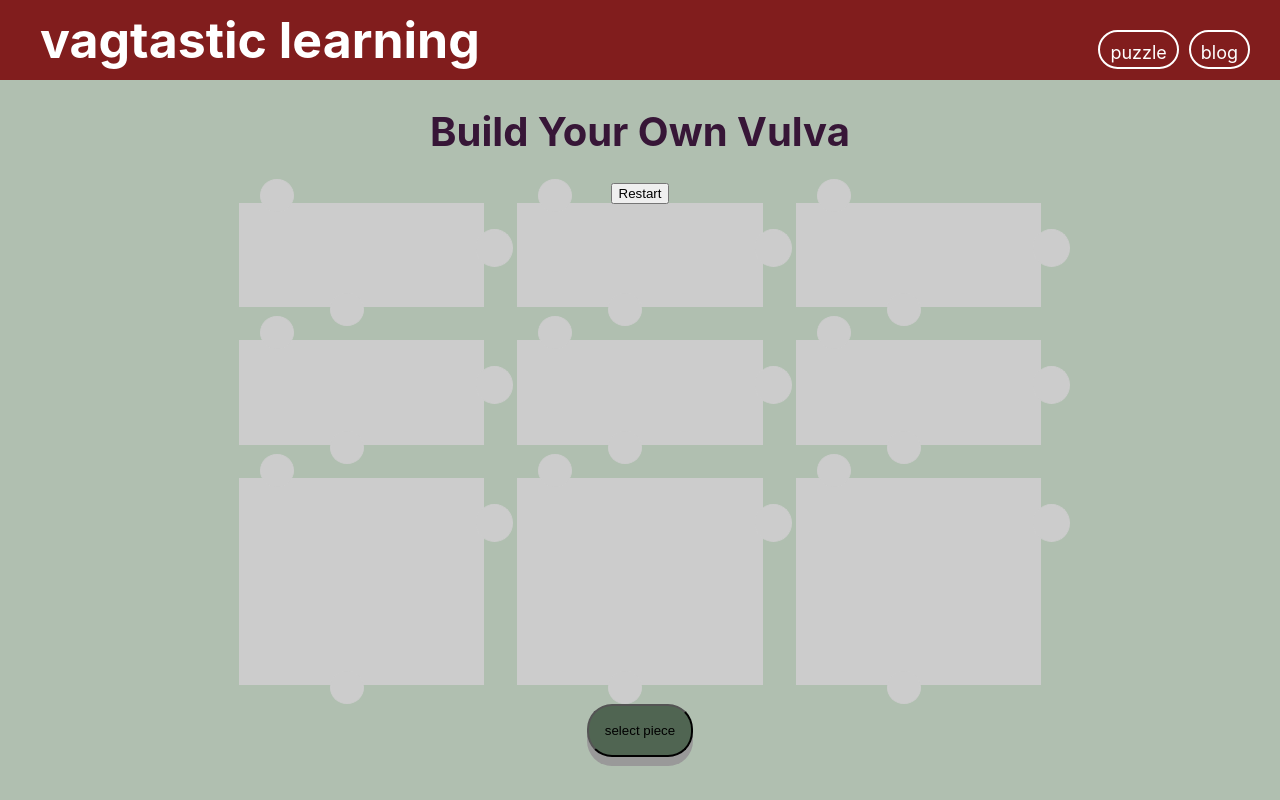
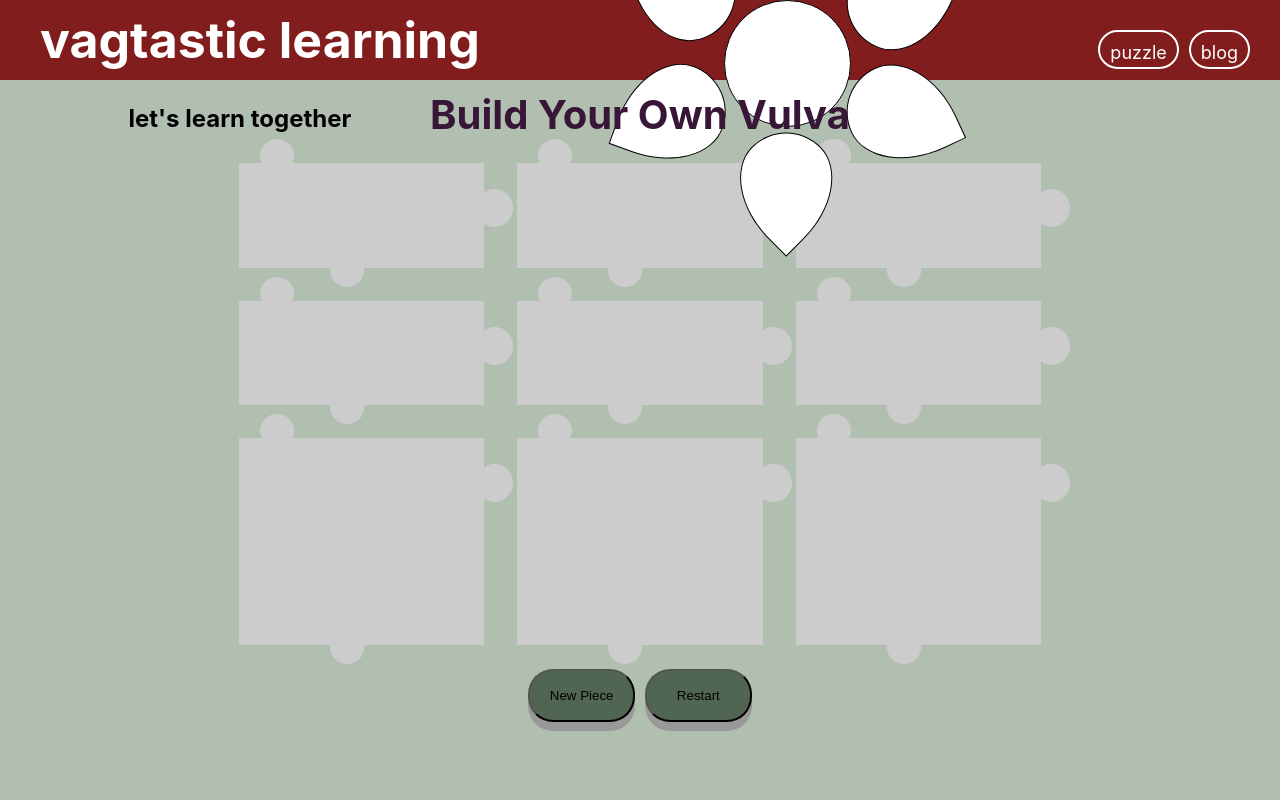
Before and after one commit to sumeetminhas/womens_health, a React (Create React App) app: page /puzzle in a window 1280 px wide. Built offline with nearby package versions, Linux system fonts and the light colour scheme.

Commit message:
styling homepage

```diff
--- a/src/components/BlogPost.js
+++ b/src/components/BlogPost.js
@@ -72,7 +72,12 @@ const Post = ({data}) => {
   const { image, title, snippet, description, link} = data;
   const blob = new Blob(image.data, {type: "image/jpeg"})
 
+
+
   console.log("blob", URL.createObjectURL(blob))
+
+  // console.log(btoa(blob))
+
   return (
       <div className="post-container">
         <div className="post-img-container">
--- a/src/components/DragDrop.css
+++ b/src/components/DragDrop.css
@@ -102,6 +102,7 @@
   width: 100%;
   max-height: 60vh;
   position: relative;
+  margin-top: 15px;
 
   *:not(.WinPopup, .WinPopup *) {
     transition: 1s opacity;
@@ -223,6 +224,7 @@ div.err-msg {
   background-color: rgb(80, 101, 82);
   border-radius: 25px;
   box-shadow: 0 9px #999;
+  margin: 5px;
 }
 
 .select-btn:hover {
@@ -238,4 +240,5 @@ div.err-msg {
 .puzzle-name {
   color: rgb(55, 22, 55);
   font-size: 40px;
+  margin: 10px;
 }
--- a/src/components/DragDrop.js
+++ b/src/components/DragDrop.js
@@ -79,6 +79,7 @@ export const DragDrop = () => {
       setPreviouslySelected(prevHistory => [...prevHistory, newSelectedImage])
     } else {
       setWin(true)
+      setGameOver(true)
         console.log("all photos have been selected")
     }
   };
@@ -105,20 +106,21 @@ export const DragDrop = () => {
 
   const resetPuzzle = () => {
     setWin(false)
+    setGameOver(false)
     setGrid((Array(9).fill(null)))
+    setPreviouslySelected([])
   }
 
     return (
     <div className="grid">
 
       <h1 className="puzzle-name">Build Your Own Vulva</h1>
-      <PlayAgainButton resetPuzzle={resetPuzzle} />
 
       <div className={`grid-image ${win? "grid-image--won" : ""}`}>
         {win && <PuzzleWon />  }
         {grid.map((item, index) => (
           <GridCell key={index} correct={item?.correct} onClick={() => handleGridCellClick(index)}>
-            {item && item.correct ? (
+            {item && item.correct  ? (
             <img src={item.src} alt={`Image ${index}`}/>
             ) : (
               wrongMove && wrongIndex === index && <div className="err-msg"> wrong spot bud</div>
@@ -131,8 +133,10 @@ export const DragDrop = () => {
         {selectedImage ? (
         <img src={selectedImage.src} alt="Selected" onClick={handleImageClick} />
         ) : (
-          <button className="select-btn" onClick={handleImageClick}>select piece</button>
+          <button className="select-btn" onClick={handleImageClick}>New Piece</button>
         )}
+
+        <PlayAgainButton onClick={gameOver ? resetPuzzle : handleGridCellClick} resetPuzzle={resetPuzzle} />
       </div>
 
     </div>
--- a/src/components/Navbar.css
+++ b/src/components/Navbar.css
@@ -48,14 +48,88 @@
     h1 {
       padding-top: 100px;
       margin-left: unset;
+      padding-right: 800px;
+      font-size: 70px;
+    }
+
+    h2 {
+      color: white;
+      padding-right: 800px;
     }
 
     .links {
       display: flex;
       flex-direction: column;
       gap: 10px;
-      width: 400px;
+      width: 200px;
+      padding-right: 800px;
+    }
+
+    .blog {
+      padding-top: 5%;
+    }
+    .puzzle-board {
+      padding-top: 5%;
     }
   }
 
 }
+
+.flower {
+  position: relative;
+  height: 100px;
+  width: 100px;
+  min-height: 100px;
+
+}
+.homepage .flower {
+  margin-right: -40%;
+}
+
+.ball {
+  position: relative;
+  height: 125px;
+  width: 125px;
+  border-radius: 50%;
+  background-color: white;
+  border: 1px solid black
+}
+
+/* .petals {
+  position: relative;
+  width: 50px;
+  height: 50px;;
+} */
+
+.petal {
+  position: absolute;
+  width: 100px;
+  height: 100px;
+  border-radius: 80% 0 55% 50% / 55% 0 80% 50% ;
+  background-color: rgb(255, 255, 255);
+  transform-origin: 50% 50%;
+  border: 1px black solid;
+}
+
+.petal1{
+  transform: scale(1) translate(20%, -110%) rotate(-45deg);
+}
+
+.petal2{
+  transform: scale(1) translate(-90%, -60%) rotate(-100deg);
+}
+
+.petal3 {
+  transform: scale(1) translate(-100%, 60%) rotate(200deg);
+}
+
+.petal4 {
+  transform: scale(1) translate(120%, 60%) rotate(425deg);
+}
+
+.petal5 {
+  transform: scale(1) translate(120%, -50%) rotate(20deg);
+}
+.petal6 {
+  transform: scale(1) translate(10%, 130%) rotate(-225deg) ;
+}
--- a/src/components/Navbar.js
+++ b/src/components/Navbar.js
@@ -9,7 +9,22 @@ console.log(location)
 
   return (
       <div className={`navbar ${location.pathname === "/" ? "homepage" : ""}`}>
-          <h1>vagtastic learning</h1>
+        <div>
+            <h1 >vagtastic learning</h1>
+            <h2> let's learn together </h2>
+        </div>
+
+        <div className="flower">
+            <div className="ball">
+                <div className="petal1 petal"></div>
+                <div className="petal2 petal"></div>
+                <div className="petal3 petal"></div>
+                <div className="petal4 petal"></div>
+                <div className="petal5 petal"></div>
+                <div className="petal6 petal"></div>
+            </div>
+        </div>
+
           <div className="links">
               <Link className="puzzle-board" to="/puzzle">puzzle</Link>
               <Link className="blog" to="/blog">blog</Link>
--- a/src/components/PlayAgain.css
+++ b/src/components/PlayAgain.css
@@ -0,0 +1,8 @@
+.ReplayButton {
+  width: 8em;
+  height: 4em;
+  background-color: rgb(80, 101, 82);
+  border-radius: 25px;
+  box-shadow: 0 9px #999;
+  margin: 5px;
+}
```
